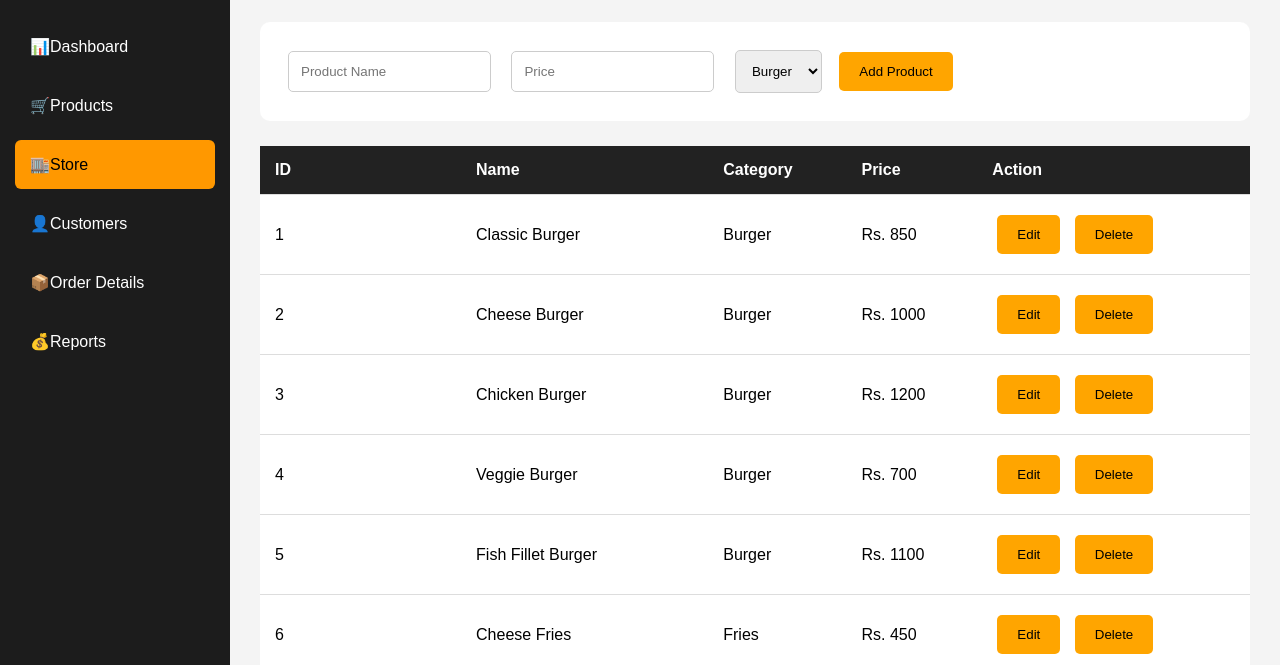
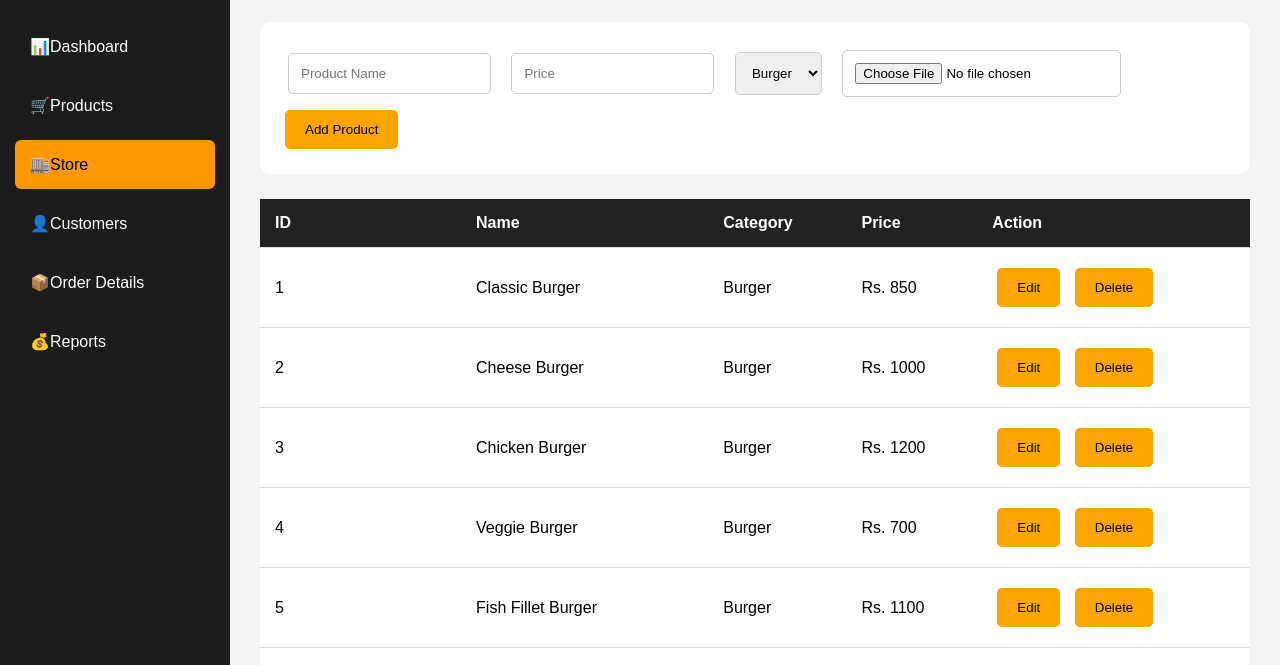
Before and after one commit to Roneth87/BiteCraft-Burger-Shop-POS-System, a plain HTML site: page products.html in a window 1280 px wide. Both pictures are taken after typing "Sample", "5" into the empty fields and a click on the button "Add Product". Shown: the part 71-736 px from the top of the page. Drawn offline with Linux system fonts and the light colour scheme.

Commit message:
Add, new product img

```diff
--- a/app.js
+++ b/app.js
@@ -170,7 +170,7 @@ function displayCart() {
 
 // Change Quantity
 
-function changeQuantity(id, amount){
+function changeQuantity(id, amount) {
 
     let item = cart.find(p => p.id === id);
 
@@ -202,22 +202,23 @@ function placeOrder() {
 
     let customer = document.getElementById("customerName").value.trim();
 
-    if(customer === ""){
+    if (customer === "") {
         alert("🔴Please enter customer name..🔴");
         return;
     }
 
-    if (cart.length ===0){
+    if (cart.length === 0) {
 
         alert("🔴Please add products...🔴");
         return;
     }
 
     let total = cart.reduce((sum, item) => {
-        return sum + item.price * item.quantity;}, 0);
+        return sum + item.price * item.quantity;
+    }, 0);
 
 
-    let order ={
+    let order = {
 
         id: Date.now(),
         customer: customer,
@@ -298,34 +299,57 @@ function displayProductsTable() {
 
 // Add Product
 
-function addProduct(){
+function addProduct() {
 
     let name = document.getElementById("productName").value.trim();
     let price = Number(document.getElementById("productPrice").value);
     let category = document.getElementById("productCategory").value;
+    let imageInput = document.getElementById("productImage");
 
-    if (name === "" || price <= 0){
+    if (name === "" || price <= 0) {
 
         alert("⚠️Enter valid product details!");
         return;
 
     }
 
+    const saveNewProduct = (imageData) => {
+
         products.push({
 
             id: Date.now(),
             name: name,
             price: price,
-        category: category
+            category: category,
+            image: imageData
         });
 
         saveData();
         displayProductsTable();
+        displayProducts();
 
         document.getElementById("productName").value = "";
         document.getElementById("productPrice").value = "";
+        imageInput.value = "";
+
+    };
+
+    if (imageInput.files && imageInput.files[0]) {
+
+        const reader = new FileReader();
+
+        reader.onload = function (e) {
+            saveNewProduct(e.target.result);
+        };
+
+        reader.readAsDataURL(imageInput.files[0]);
+
+    } else {
+        saveNewProduct("assets/img/icon.jpg");
 
     }
+}
+
 
 
 // Edit Product
--- a/products.html
+++ b/products.html
@@ -44,6 +44,8 @@
                 <option value="Drinks">Drinks</option>
             </select>
 
+            <input type="file" id="productImage" accept="image/*">
+
             <button onclick="addProduct()">Add Product</button>
 
         </div>
```
Also changed, not shown: style.css (line endings or trailing spaces). Lines whose indentation alone changed are shown as unchanged.
